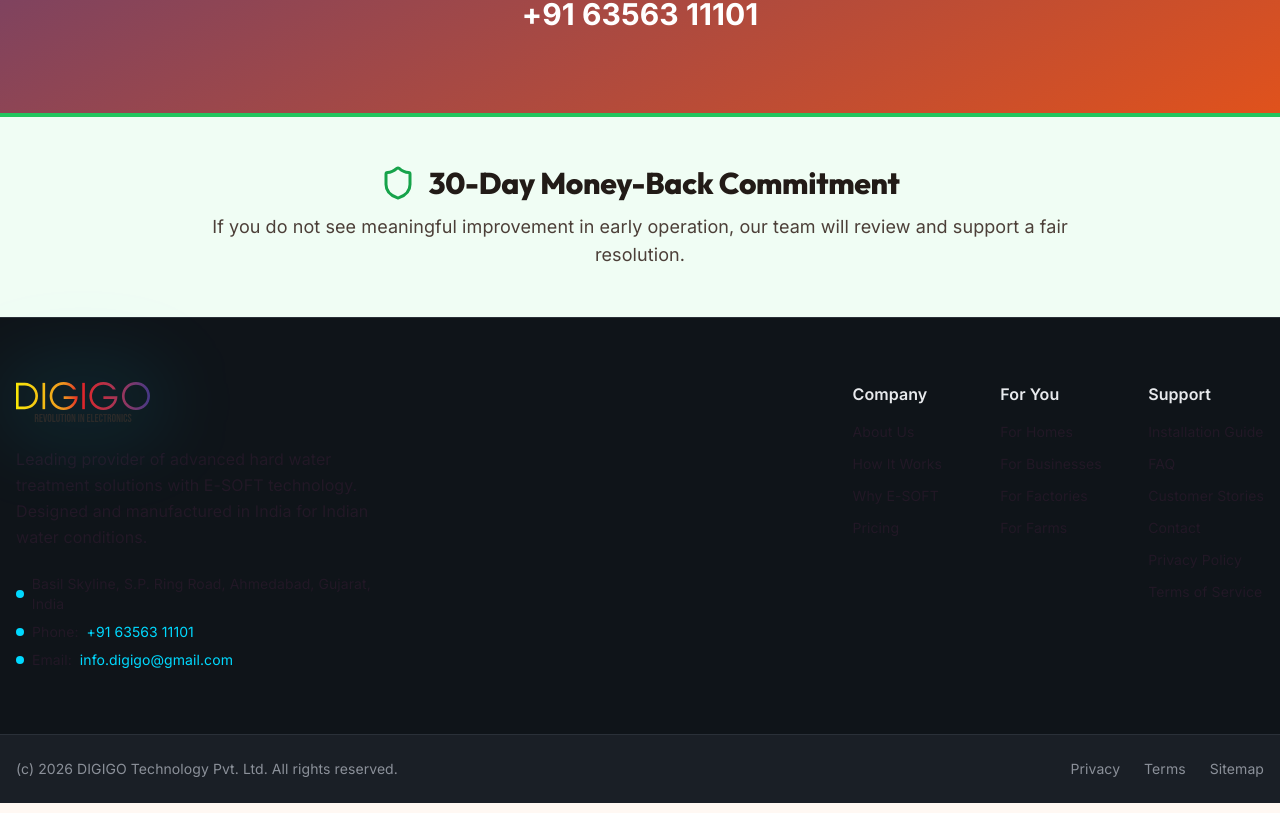
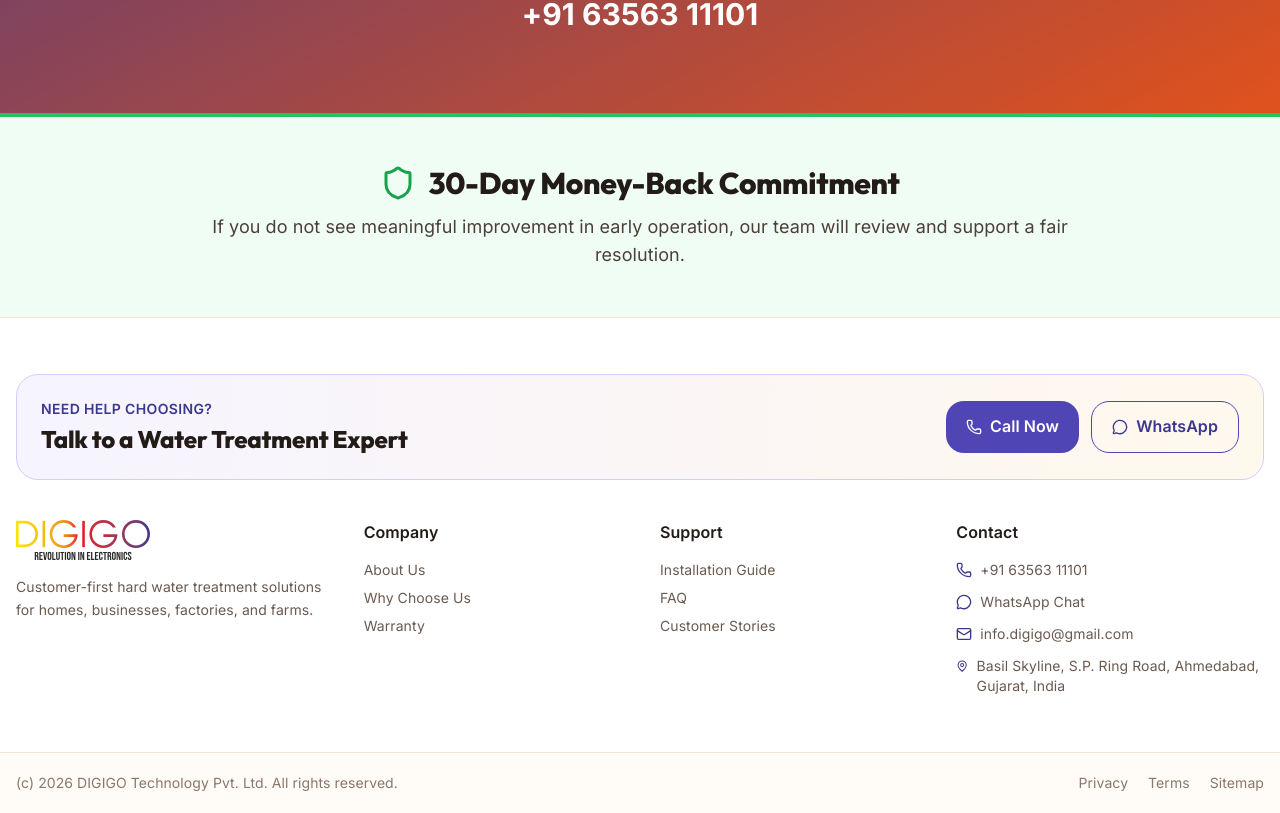
Before and after one commit to firebasebyhacknerd/digigo-app, a Next.js app: page / in a window 1280 px wide. Shown: the part 5707-6520 px from the top of the page. Built offline with nearby package versions, Linux system fonts and the light colour scheme; no server answers.

Commit message:
Revamp footer to customer-first layout and add warranty page

```diff
--- a/app/sitemap/page.tsx
+++ b/app/sitemap/page.tsx
@@ -11,6 +11,7 @@ const links = [
   "/installation",
   "/shop",
   "/shop/cart",
+  "/warranty",
   "/technology",
   "/applications",
   "/applications/agriculture",
--- /dev/null
+++ b/app/warranty/page.tsx
@@ -0,0 +1,102 @@
+import type { Metadata } from "next";
+import Link from "next/link";
+import { Button } from "@/components/ui/button";
+import { ShieldCheck, CheckCircle2 } from "lucide-react";
+
+export const metadata: Metadata = {
+  title: "Warranty | DIGIGO E-SOFT",
+  description:
+    "Overview of E-SOFT warranty support, coverage expectations, and how to request service assistance.",
+};
+
+export default function WarrantyPage() {
+  return (
+    <main className="min-h-screen bg-white">
+      <section className="bg-gradient-to-br from-blue-50 via-white to-cyan-50 py-16">
+        <div className="mx-auto max-w-6xl px-4 text-center">
+          <p className="text-sm font-semibold uppercase tracking-wide text-blue-700">
+            Warranty
+          </p>
+          <h1 className="mt-3 text-4xl font-bold text-slate-900 lg:text-6xl">
+            Warranty and Support Commitment
+          </h1>
+          <p className="mx-auto mt-4 max-w-3xl text-xl text-slate-600">
+            E-SOFT systems include warranty-backed hardware support with guided
+            troubleshooting and service coordination.
+          </p>
+        </div>
+      </section>
+
+      <section className="py-16">
+        <div className="mx-auto grid max-w-6xl gap-6 px-4 md:grid-cols-3">
+          {[
+            {
+              title: "Coverage",
+              desc: "Controller and supplied system components are covered per approved scope.",
+            },
+            {
+              title: "Support Access",
+              desc: "Technical team support is available for diagnostics and guidance.",
+            },
+            {
+              title: "Service Workflow",
+              desc: "Reported issues are logged, reviewed, and resolved through standard process.",
+            },
+          ].map((item) => (
+            <div
+              key={item.title}
+              className="rounded-2xl border border-slate-200 bg-slate-50 p-6"
+            >
+              <ShieldCheck className="mb-3 h-8 w-8 text-blue-700" />
+              <h2 className="text-xl font-bold text-slate-900">{item.title}</h2>
+              <p className="mt-2 text-slate-600">{item.desc}</p>
+            </div>
+          ))}
+        </div>
+      </section>
+
+      <section className="bg-slate-50 py-16">
+        <div className="mx-auto max-w-5xl px-4">
+          <h2 className="text-center text-3xl font-bold text-slate-900 lg:text-4xl">
+            To Request Warranty Support
+          </h2>
+          <div className="mx-auto mt-8 max-w-3xl space-y-4">
+            {[
+              "Share installation location and purchase details",
+              "Describe observed issue and timeframe",
+              "Provide photos or short video if possible",
+              "Our team will guide next action quickly",
+            ].map((item) => (
+              <div
+                key={item}
+                className="flex items-start gap-3 rounded-xl border border-blue-100 bg-white p-4"
+              >
+                <CheckCircle2 className="mt-0.5 h-5 w-5 text-green-600" />
+                <p className="text-slate-700">{item}</p>
+              </div>
+            ))}
+          </div>
+        </div>
+      </section>
+
+      <section className="py-16">
+        <div className="mx-auto max-w-5xl px-4">
+          <div className="rounded-2xl bg-gradient-to-r from-blue-700 to-cyan-600 p-8 text-white">
+            <h2 className="text-3xl font-bold">Need Warranty Help Right Now?</h2>
+            <p className="mt-3 text-lg text-white/90">
+              Contact support directly and we will assist with a priority response.
+            </p>
+            <div className="mt-6 flex flex-col gap-4 sm:flex-row">
+              <Button asChild size="lg" className="bg-white text-blue-700 hover:bg-slate-100">
+                <Link href="tel:+916356311101">Call Support</Link>
+              </Button>
+              <Button asChild size="lg" variant="outline" className="border-white text-white hover:bg-white/10">
+                <Link href="/contact">Open Support Request</Link>
+              </Button>
+            </div>
+          </div>
+        </div>
+      </section>
+    </main>
+  );
+}
--- a/components/footer.tsx
+++ b/components/footer.tsx
@@ -1,79 +1,130 @@
 import Link from "next/link";
 import Image from "next/image";
+import { Phone, MessageCircle, Mail, MapPin } from "lucide-react";
 
 export function Footer() {
   const year = new Date().getFullYear();
+
   return (
-    <footer className="border-t border-steel-800 bg-steel-950">
-      <div className="mx-auto flex max-w-7xl flex-col gap-12 px-4 py-16 md:flex-row md:justify-between">
-        <div className="max-w-sm space-y-6">
-          <div className="relative w-fit">
-            <div className="absolute -inset-4 rounded-full bg-cyan-burst/10 blur-2xl" />
+    <footer className="border-t border-slate-200 bg-white">
+      <div className="mx-auto max-w-7xl px-4 py-14">
+        <div className="mb-10 rounded-2xl border border-blue-200 bg-gradient-to-r from-blue-50 to-cyan-50 p-6">
+          <div className="flex flex-col gap-4 sm:flex-row sm:items-center sm:justify-between">
+            <div>
+              <p className="text-sm font-semibold uppercase tracking-wide text-blue-700">
+                Need Help Choosing?
+              </p>
+              <h2 className="mt-1 text-2xl font-bold text-slate-900">
+                Talk to a Water Treatment Expert
+              </h2>
+            </div>
+            <div className="flex flex-col gap-3 sm:flex-row">
+              <Link
+                href="tel:+916356311101"
+                className="inline-flex items-center justify-center gap-2 rounded-xl bg-blue-600 px-5 py-3 font-semibold text-white transition-colors hover:bg-blue-700"
+              >
+                <Phone className="h-4 w-4" />
+                Call Now
+              </Link>
+              <Link
+                href="https://wa.me/916356311101"
+                className="inline-flex items-center justify-center gap-2 rounded-xl border border-blue-600 px-5 py-3 font-semibold text-blue-700 transition-colors hover:bg-blue-50"
+              >
+                <MessageCircle className="h-4 w-4" />
+                WhatsApp
+              </Link>
+            </div>
+          </div>
+        </div>
+
+        <div className="grid gap-10 md:grid-cols-[1.2fr_1fr_1fr_1.2fr]">
+          <div className="space-y-4">
             <Image
               src="/logo.svg"
               alt="DIGIGO Technology"
               width={170}
               height={48}
-              className="relative z-10 h-10 w-auto"
+              className="h-10 w-auto"
             />
-          </div>
-          <p className="leading-relaxed text-steel-300">
-            Leading provider of advanced hard water treatment solutions with E-SOFT technology. Designed and manufactured in India for Indian water conditions.
-          </p>
-          <div className="space-y-2 text-sm text-steel-300">
-            <p className="flex items-center gap-2">
-              <span className="h-2 w-2 rounded-full bg-cyan-burst" />
-              Basil Skyline, S.P. Ring Road, Ahmedabad, Gujarat, India
-            </p>
-            <p className="flex items-center gap-2">
-              <span className="h-2 w-2 rounded-full bg-cyan-burst" />
-              Phone: <Link className="text-cyan-burst transition-colors hover:text-aqua-glow" href="tel:+916356311101">+91 63563 11101</Link>
-            </p>
-            <p className="flex items-center gap-2">
-              <span className="h-2 w-2 rounded-full bg-cyan-burst" />
-              Email: <Link className="text-cyan-burst transition-colors hover:text-aqua-glow" href="mailto:info.digigo@gmail.com">info.digigo@gmail.com</Link>
+            <p className="text-sm leading-relaxed text-slate-600">
+              Customer-first hard water treatment solutions for homes, businesses,
+              factories, and farms.
             </p>
           </div>
-        </div>
-        <div className="grid grid-cols-2 gap-8 text-sm text-steel-300 md:grid-cols-3">
+
           <div className="space-y-4">
-            <div className="text-base font-semibold text-steel-100">Company</div>
-            <div className="space-y-3">
-              <Link href="/about" className="block transition-colors hover:text-cyan-burst">About Us</Link>
-              <Link href="/how-it-works" className="block transition-colors hover:text-cyan-burst">How It Works</Link>
-              <Link href="/why-not-salt-softener" className="block transition-colors hover:text-cyan-burst">Why E-SOFT</Link>
-              <Link href="/pricing" className="block transition-colors hover:text-cyan-burst">Pricing</Link>
+            <p className="text-base font-semibold text-slate-900">Company</p>
+            <div className="space-y-2 text-sm">
+              <Link href="/about" className="block text-slate-600 transition-colors hover:text-blue-700">
+                About Us
+              </Link>
+              <Link href="/why-not-salt-softener" className="block text-slate-600 transition-colors hover:text-blue-700">
+                Why Choose Us
+              </Link>
+              <Link href="/warranty" className="block text-slate-600 transition-colors hover:text-blue-700">
+                Warranty
+              </Link>
             </div>
           </div>
+
           <div className="space-y-4">
-            <div className="text-base font-semibold text-steel-100">For You</div>
-            <div className="space-y-3">
-              <Link href="/for-homes" className="block transition-colors hover:text-cyan-burst">For Homes</Link>
-              <Link href="/for-businesses" className="block transition-colors hover:text-cyan-burst">For Businesses</Link>
-              <Link href="/for-factories" className="block transition-colors hover:text-cyan-burst">For Factories</Link>
-              <Link href="/for-farms" className="block transition-colors hover:text-cyan-burst">For Farms</Link>
+            <p className="text-base font-semibold text-slate-900">Support</p>
+            <div className="space-y-2 text-sm">
+              <Link href="/installation" className="block text-slate-600 transition-colors hover:text-blue-700">
+                Installation Guide
+              </Link>
+              <Link href="/faq" className="block text-slate-600 transition-colors hover:text-blue-700">
+                FAQ
+              </Link>
+              <Link href="/case-studies" className="block text-slate-600 transition-colors hover:text-blue-700">
+                Customer Stories
+              </Link>
             </div>
           </div>
+
           <div className="space-y-4">
-            <div className="text-base font-semibold text-steel-100">Support</div>
-            <div className="space-y-3">
-              <Link href="/installation" className="block transition-colors hover:text-cyan-burst">Installation Guide</Link>
-              <Link href="/faq" className="block transition-colors hover:text-cyan-burst">FAQ</Link>
-              <Link href="/case-studies" className="block transition-colors hover:text-cyan-burst">Customer Stories</Link>
-              <Link href="/contact" className="block transition-colors hover:text-cyan-burst">Contact</Link>
-              <Link href="/privacy" className="block transition-colors hover:text-cyan-burst">Privacy Policy</Link>
-              <Link href="/terms" className="block transition-colors hover:text-cyan-burst">Terms of Service</Link>
+            <p className="text-base font-semibold text-slate-900">Contact</p>
+            <div className="space-y-3 text-sm text-slate-600">
+              <p className="flex items-start gap-2">
+                <Phone className="mt-0.5 h-4 w-4 text-blue-700" />
+                <Link href="tel:+916356311101" className="transition-colors hover:text-blue-700">
+                  +91 63563 11101
+                </Link>
+              </p>
+              <p className="flex items-start gap-2">
+                <MessageCircle className="mt-0.5 h-4 w-4 text-blue-700" />
+                <Link href="https://wa.me/916356311101" className="transition-colors hover:text-blue-700">
+                  WhatsApp Chat
+                </Link>
+              </p>
+              <p className="flex items-start gap-2">
+                <Mail className="mt-0.5 h-4 w-4 text-blue-700" />
+                <Link href="mailto:info.digigo@gmail.com" className="transition-colors hover:text-blue-700">
+                  info.digigo@gmail.com
+                </Link>
+              </p>
+              <p className="flex items-start gap-2">
+                <MapPin className="mt-0.5 h-4 w-4 text-blue-700" />
+                Basil Skyline, S.P. Ring Road, Ahmedabad, Gujarat, India
+              </p>
             </div>
           </div>
         </div>
       </div>
-      <div className="border-t border-steel-800 bg-steel-900 py-6">
-        <div className="mx-auto flex max-w-7xl flex-col gap-4 px-4 text-center text-sm text-steel-400 md:flex-row md:justify-between md:text-left">
+
+      <div className="border-t border-slate-200 bg-slate-50 py-5">
+        <div className="mx-auto flex max-w-7xl flex-col gap-3 px-4 text-center text-sm text-slate-500 md:flex-row md:items-center md:justify-between md:text-left">
           <p>(c) {year} DIGIGO Technology Pvt. Ltd. All rights reserved.</p>
-          <div className="flex gap-6 justify-center">
-            <Link href="/privacy" className="transition-colors hover:text-cyan-burst">Privacy</Link>
-            <Link href="/terms" className="transition-colors hover:text-cyan-burst">Terms</Link>
-            <Link href="/sitemap" className="transition-colors hover:text-cyan-burst">Sitemap</Link>
+          <div className="flex justify-center gap-5">
+            <Link href="/privacy" className="transition-colors hover:text-blue-700">
+              Privacy
+            </Link>
+            <Link href="/terms" className="transition-colors hover:text-blue-700">
+              Terms
+            </Link>
+            <Link href="/sitemap" className="transition-colors hover:text-blue-700">
+              Sitemap
+            </Link>
           </div>
         </div>
       </div>
```
